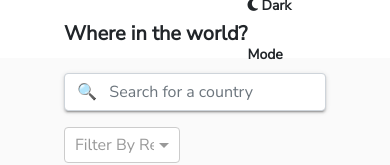
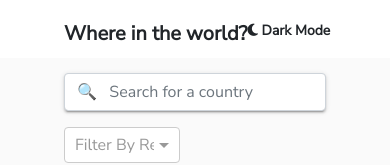
Before and after one commit to sidhu323/CountriesAngular, an Angular app: page /countries in a window 390 px wide. Shown: the top 165 px of the page. Built offline with nearby package versions, Linux system fonts and the light colour scheme; no server answers.

Commit message:
fixed bugs

```diff
--- a/src/app/app.component.css
+++ b/src/app/app.component.css
@@ -37,4 +37,7 @@ padding: 10px 0px 0px 0px;
         .logo{
                 white-space: nowrap;
         }
+        .mode{
+            white-space: nowrap;
+        }
   }
```
